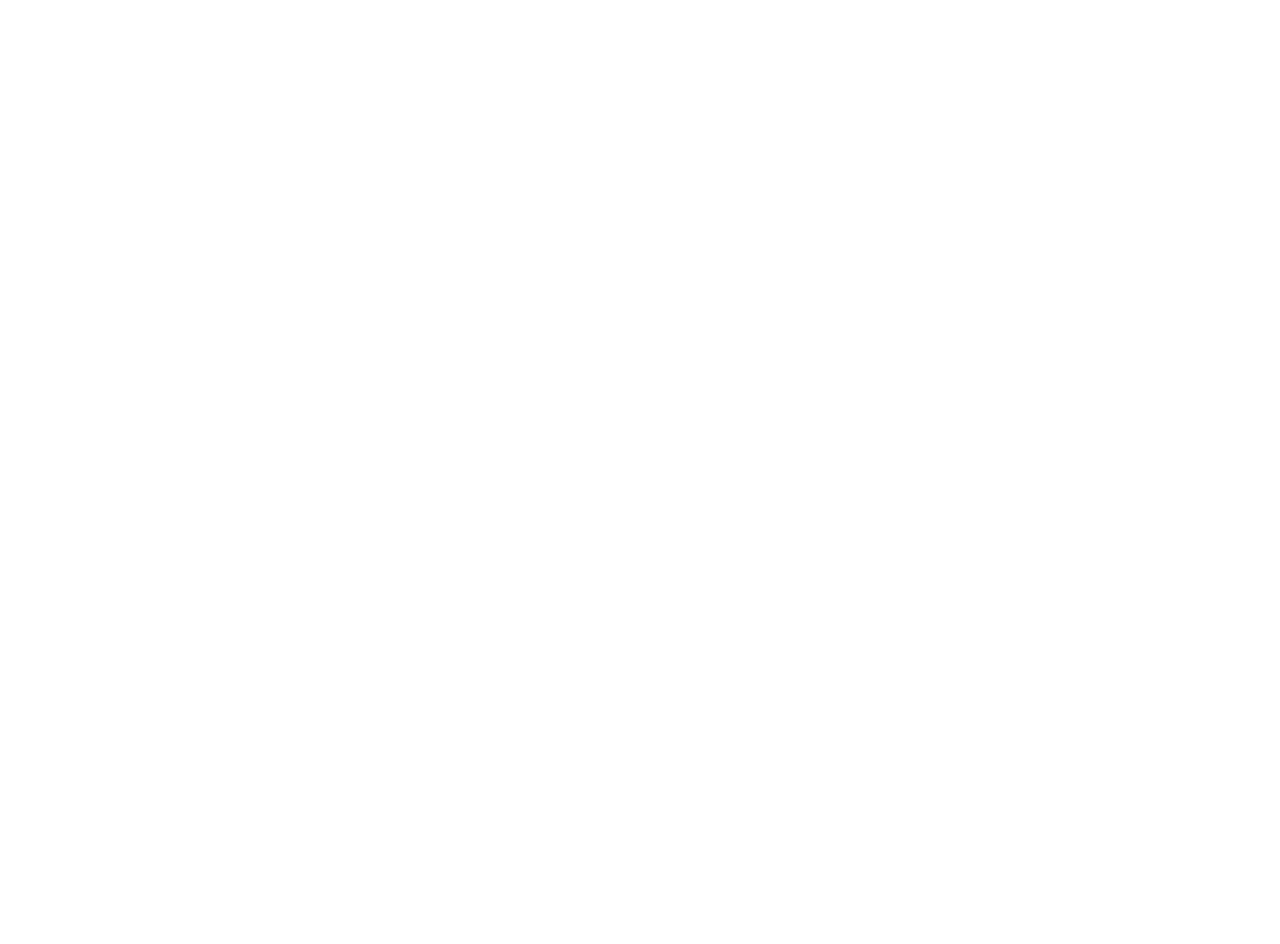
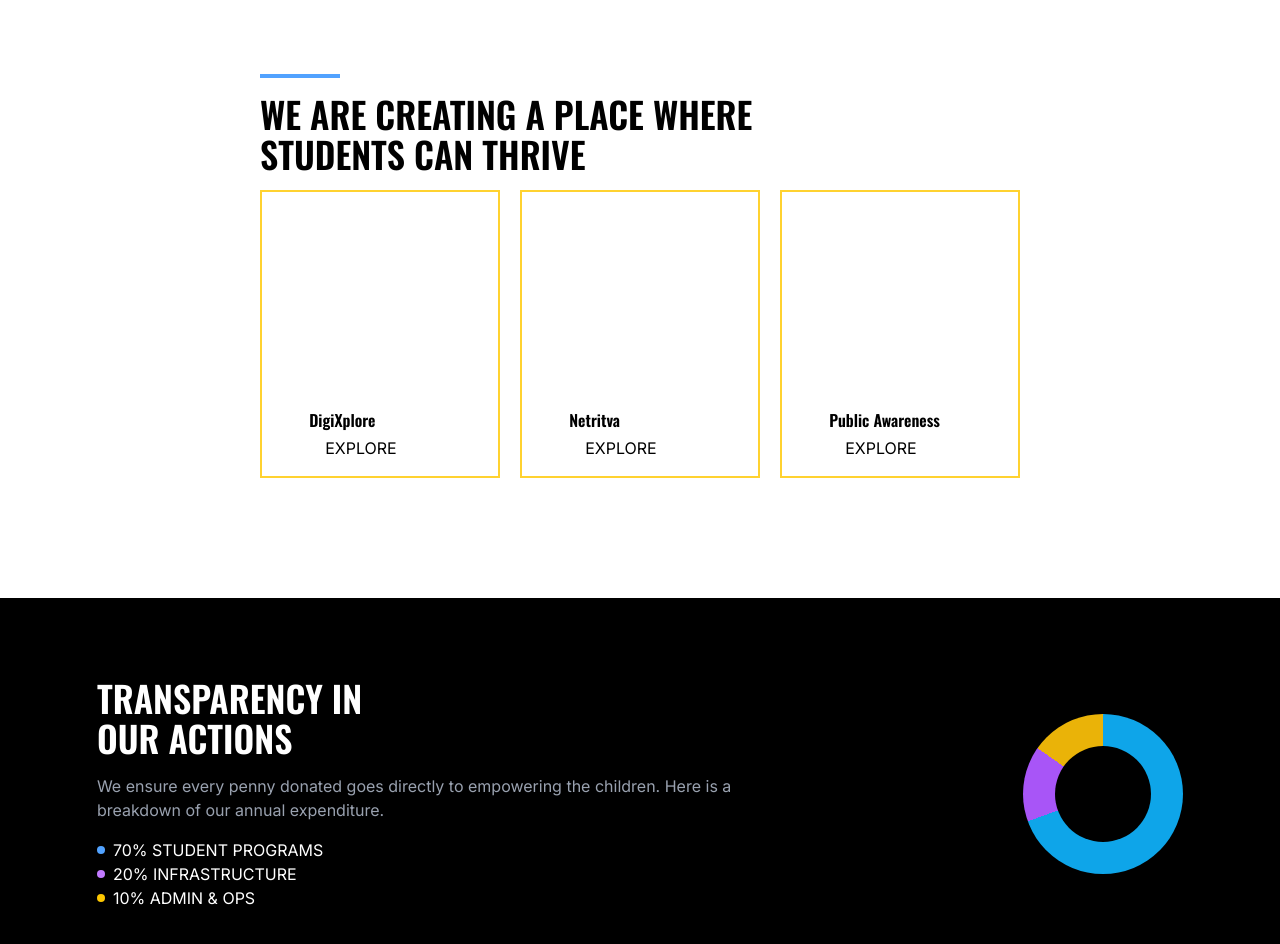
Before and after one commit to Twinklekumari2/unnati-website, a React (Vite) app in the folder frontend/: page / in a window 1280 px wide. Shown: the part 2200-3144 px from the top of the page. Before the commit the page ends 2154 px from the top, so only its background shows below. Built offline with nearby package versions, Linux system fonts and the light colour scheme.

Commit message:
2 components added :- data, program

```diff
--- /dev/null
+++ b/frontend/src/components/pagesCompo/homepage/Data.jsx
@@ -0,0 +1,45 @@
+import React from "react";
+
+const Data = () => {
+  return (
+    <section className="flex justify-center items-center gap-4 py-20 bg-black text-white">
+      <div className="flex">
+        <div>
+          <div className="mb-4">
+            <h1 className="oswald-font-3 text-4xl">TRANSPARENCY IN</h1>
+            <h1 className="oswald-font-3 text-4xl">OUR ACTIONS</h1>
+          </div>
+          <p className="inter-font text-gray-400 mb-4 w-full md:w-3/4">
+            We ensure every penny donated goes directly to empowering the
+            children. Here is a breakdown of our annual expenditure.
+          </p>
+          <div>
+            <h1 className="inter-font-2 flex items-center gap-2">
+              <span className="w-2 h-2 border-0 rounded-full bg-blue-400 inline-block"></span>{" "}
+              70% STUDENT PROGRAMS
+            </h1>
+            <h1 className="inter-font-2 flex items-center gap-2">
+              <span className="w-2 h-2 border-0 rounded-full bg-purple-400 inline-block"></span>{" "}
+              20% INFRASTRUCTURE
+            </h1>
+            <h1 className="inter-font-2 flex items-center gap-2">
+              <span className="w-2 h-2 border-0 rounded-full bg-yellow-400 inline-block"></span>{" "}
+              10% ADMIN & OPS
+            </h1>
+          </div>
+        </div>
+        <div className="flex justify-center items-center">
+          <div
+            className="relative w-40 h-40 rounded-full"
+            style={{
+                background: "conic-gradient(#0ea5e9 0deg 250deg, #a855f7 250deg 305deg, #eab308 305deg 360deg)"
+            }}>
+            <div className="absolute inset-8 bg-black rounded-full"></div>
+          </div>
+        </div>
+      </div>
+    </section>
+  );
+};
+
+export default Data;
--- /dev/null
+++ b/frontend/src/components/pagesCompo/homepage/Program.jsx
@@ -0,0 +1,48 @@
+import React from "react";
+
+const Program = () => {
+  return (
+    <section className="flex justify-center items-center py-30 px-10">
+      <div className="flex flex-col gap-4">
+        <div className="w-20 h-1 bg-blue-400"></div>
+        <div>
+          <h1 className="oswald-font-3 text-4xl">
+            WE ARE CREATING A PLACE WHERE
+          </h1>
+          <h1 className="oswald-font-3 text-4xl">STUDENTS CAN THRIVE</h1>
+        </div>
+        <div className="flex gap-5">
+          <div className="h-72 w-60 border-2 border-amber-300 relative">
+            <div>
+              <img src="" alt="" />
+            </div>
+            <div className="absolute bottom-3 left-1/5">
+              <h1 className="oswald-font-3">DigiXplore</h1>
+              <div className="inter-font-2 px-4 py-1">EXPLORE</div>
+            </div>
+          </div>
+          <div className="h-72 w-60 border-2 border-amber-300 relative">
+            <div>
+              <img src="" alt="" />
+            </div>
+            <div className="absolute bottom-3 left-1/5">
+                <h1 className="oswald-font-3">Netritva</h1>
+            <div className="inter-font-2 px-4 py-1">EXPLORE</div>
+            </div>
+          </div>
+          <div className="h-72 w-60 border-2 border-amber-300 relative">
+            <div>
+              <img src="" alt="" />
+            </div>
+            <div className="absolute bottom-3 left-1/5">
+                <h1 className="oswald-font-3">Public Awareness</h1>
+            <div className="inter-font-2 px-4 py-1">EXPLORE</div>
+            </div>
+          </div>
+        </div>
+      </div>
+    </section>
+  );
+};
+
+export default Program;
--- a/frontend/src/index.css
+++ b/frontend/src/index.css
@@ -10,12 +10,10 @@
   font-optical-sizing: auto;
   font-weight: 400;
   font-style: normal;
-  font-weight: 400;
 }
 .oswald-font-3 {
   font-family: "Oswald", sans-serif;
   font-optical-sizing: auto;
-  font-weight: 400;
   font-weight: 600;
   font-style: bold;
 }
@@ -30,3 +28,9 @@
   font-weight: 400;
   font-style: normal;
 }
+.inter-font-2{
+  font-family: "Inter", sans-serif;
+  font-optical-sizing: auto;
+  font-weight: 400;
+  font-style:bold;
+}
--- a/frontend/src/pages/Homepage.jsx
+++ b/frontend/src/pages/Homepage.jsx
@@ -4,6 +4,8 @@
 import HeroSection from '../components/pagesCompo/homepage/HeroSection'
 import Aboutus from '../components/pagesCompo/homepage/Aboutus'
 import Vision from '../components/pagesCompo/homepage/Vision'
+import Program from '../components/pagesCompo/homepage/Program'
+import Data from '../components/pagesCompo/homepage/Data'
 
 const Homepage = () => {
   return (
@@ -13,6 +15,8 @@
         <HeroSection/>
         <Aboutus/>
         <Vision/>
+        <Program/>
+        <Data/>
     </div>
   )
 }
```
Also changed, not shown: frontend/src/components/pagesCompo/homepage/Vision.jsx (+20 -12 lines).
